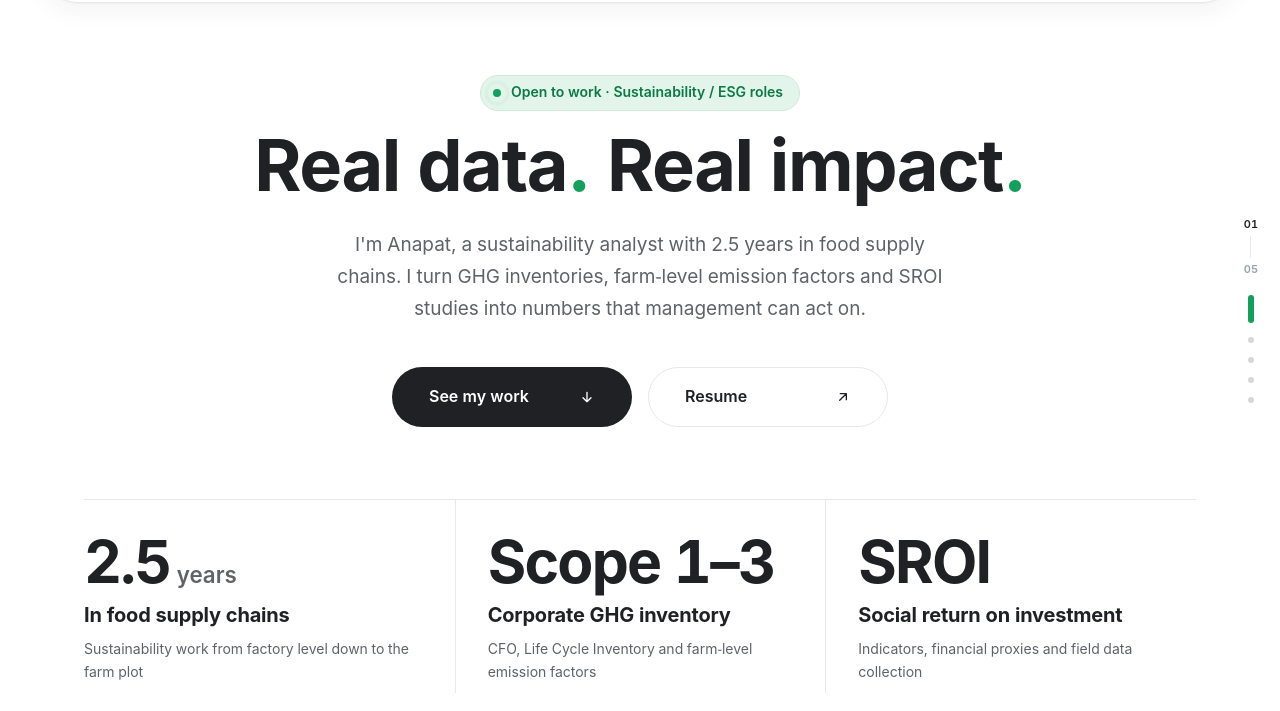
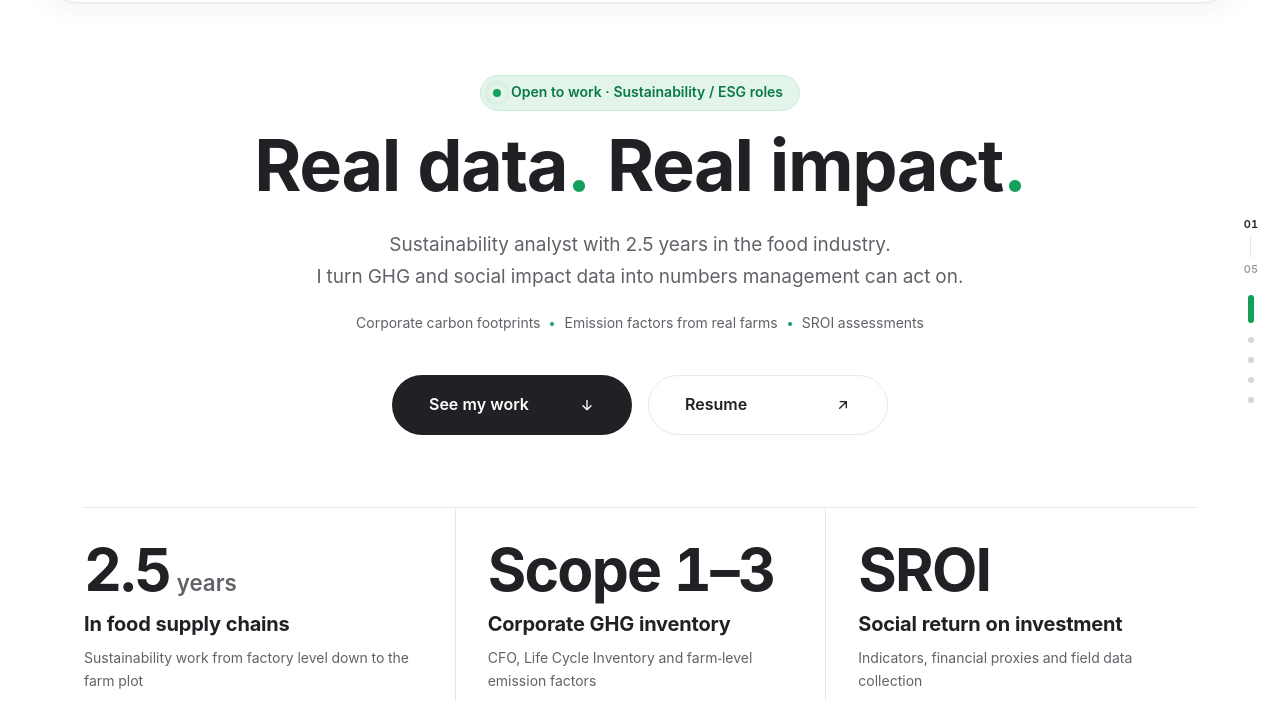
Before and after one commit to firstanapat/new, a plain HTML site: page index.html in a window 1280 px wide. Shown: the part 89-800 px from the top of the page. Drawn offline with nearby package versions, Linux system fonts and the light colour scheme; a web font is replaced by a local one.

Commit message:
Rewrite hero description (TH/EN) and stop mid-phrase line breaks
Co-Authored-By: Claude Opus 5.5 <noreply@anthropic.com>

```diff
--- a/css/style.css
+++ b/css/style.css
@@ -188,10 +188,19 @@ html.i18n-wait body { visibility: hidden; }
 /* ---------- Intro / hero ---------- */
 .intro { padding: 72px 0 40px; text-align: center; overflow: hidden; }
 .intro .results { margin-top: 72px; text-align: left; }
+.intro .lead { max-width: 860px; color: var(--ink-2); text-wrap: balance; }
+.nb { white-space: nowrap; }
+.lead-sub {
+  margin: 18px auto 0; display: flex; flex-wrap: wrap; justify-content: center; gap: 8px 10px;
+  font-size: 14px; color: var(--muted);
+}
+.lead-sub span { display: inline-flex; align-items: center; gap: 10px; white-space: nowrap; }
+.lead-sub span + span::before { content: ""; width: 4px; height: 4px; border-radius: 50%; background: var(--accent); }
+@media (max-width: 480px) { .lead-sub { flex-direction: column; align-items: center; } .lead-sub span::before { display: none; } }
 .tools { overflow: hidden; }
 .tools .flow { margin-top: 0; }
 .intro h1 { font-size: clamp(38px, 6.4vw, 72px); letter-spacing: -0.02em; line-height: 1.12; margin-top: 18px; }
-.intro .lead { margin: 20px auto 0; max-width: 620px; font-size: clamp(16px, 2vw, 19px); color: var(--muted); line-height: 1.7; }
+.intro .lead { margin: 20px auto 0; max-width: 860px; font-size: clamp(16px, 2vw, 19px); color: var(--muted); line-height: 1.7; }
 
 /* coverflow */
 .flow { position: relative; margin-top: 48px; user-select: none; -webkit-user-select: none; }
--- a/index.html
+++ b/index.html
@@ -80,9 +80,10 @@
     <section class="intro" id="top" data-rail>
       <div class="container">
         <span class="status"><span class="status-dot" aria-hidden="true"></span><span data-i18n="hero.status">เปิดรับงานด้าน Sustainability / ESG</span></span>
-        <h1 data-i18n="hero.title">ข้อมูลจริง<span class="dot-accent">.</span> ผลกระทบจริง<span class="dot-accent">.</span></h1>
-        <p class="lead" data-i18n="hero.lead">ฉันคือ Anapat นักวิเคราะห์ด้านความยั่งยืน ประสบการณ์ 2.5 ปีในห่วงโซ่อุปทานอาหาร
-          ทำบัญชีก๊าซเรือนกระจก Emission Factor ระดับแปลง และ SROI ให้เป็นตัวเลขที่ผู้บริหารใช้ตัดสินใจได้</p>
+        <h1 data-i18n="hero.title"><span class="nb">ข้อมูลจริง<span class="dot-accent">.</span></span> <span class="nb">ผลกระทบจริง<span class="dot-accent">.</span></span></h1>
+        <p class="lead" data-i18n="hero.lead"><span class="nb">นักวิเคราะห์ด้านความยั่งยืน</span> <span class="nb">ประสบการณ์ 2.5 ปีในอุตสาหกรรมอาหาร</span><br class="br-desk" />
+          <span class="nb">เปลี่ยนข้อมูลก๊าซเรือนกระจก</span><span class="nb">และผลกระทบทางสังคม</span><span class="nb">ให้เป็นตัวเลขที่ผู้บริหาร</span><span class="nb">นำไปตัดสินใจได้</span></p>
+        <p class="lead-sub" data-i18n="hero.sub"><span>จัดทำคาร์บอนฟุตพริ้นท์องค์กร</span><span>พัฒนา Emission Factor จากแปลงเกษตรกรจริง</span><span>ประเมิน SROI</span></p>
         <div class="intro-actions">
           <a class="btn btn-dark btn-lg" href="#work"><span data-i18n="hero.cta1">ดูผลงาน</span> <svg><use href="#i-down"/></svg></a>
           <a class="btn btn-outline btn-lg" href="resume.html"><span>Resume</span> <svg><use href="#i-up-right"/></svg></a>
--- a/js/lang-en.js
+++ b/js/lang-en.js
@@ -19,8 +19,9 @@ window.I18N_EN = {
 
   /* hero */
   "hero.status": "Open to work · Sustainability / ESG roles",
-  "hero.title": "Real data<span class=\"dot-accent\">.</span> Real impact<span class=\"dot-accent\">.</span>",
-  "hero.lead": "I'm Anapat, a sustainability analyst with 2.5 years in food supply chains. I turn GHG inventories, farm-level emission factors and SROI studies into numbers that management can act on.",
+  "hero.title": "<span class=\"nb\">Real data<span class=\"dot-accent\">.</span></span> <span class=\"nb\">Real impact<span class=\"dot-accent\">.</span></span>",
+  "hero.lead": "Sustainability analyst with 2.5 years in the food industry.<br class=\"br-desk\" /> I turn GHG and social impact data into numbers management can act on.",
+  "hero.sub": "<span>Corporate carbon footprints</span><span>Emission factors from real farms</span><span>SROI assessments</span>",
   "hero.cta1": "See my work",
   "r1.num": "2.5<small>years</small>",
   "r1.title": "In food supply chains",
```
